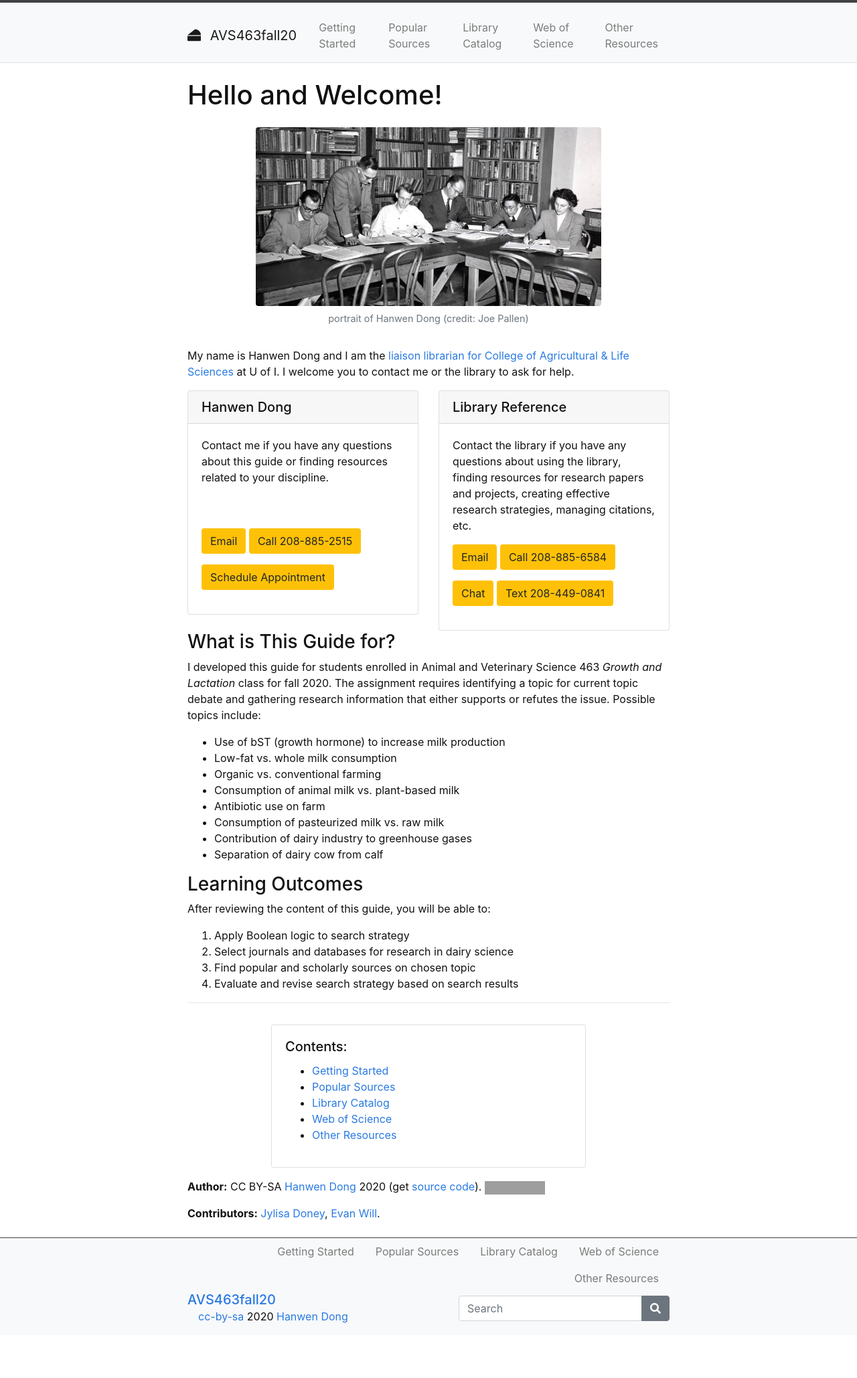
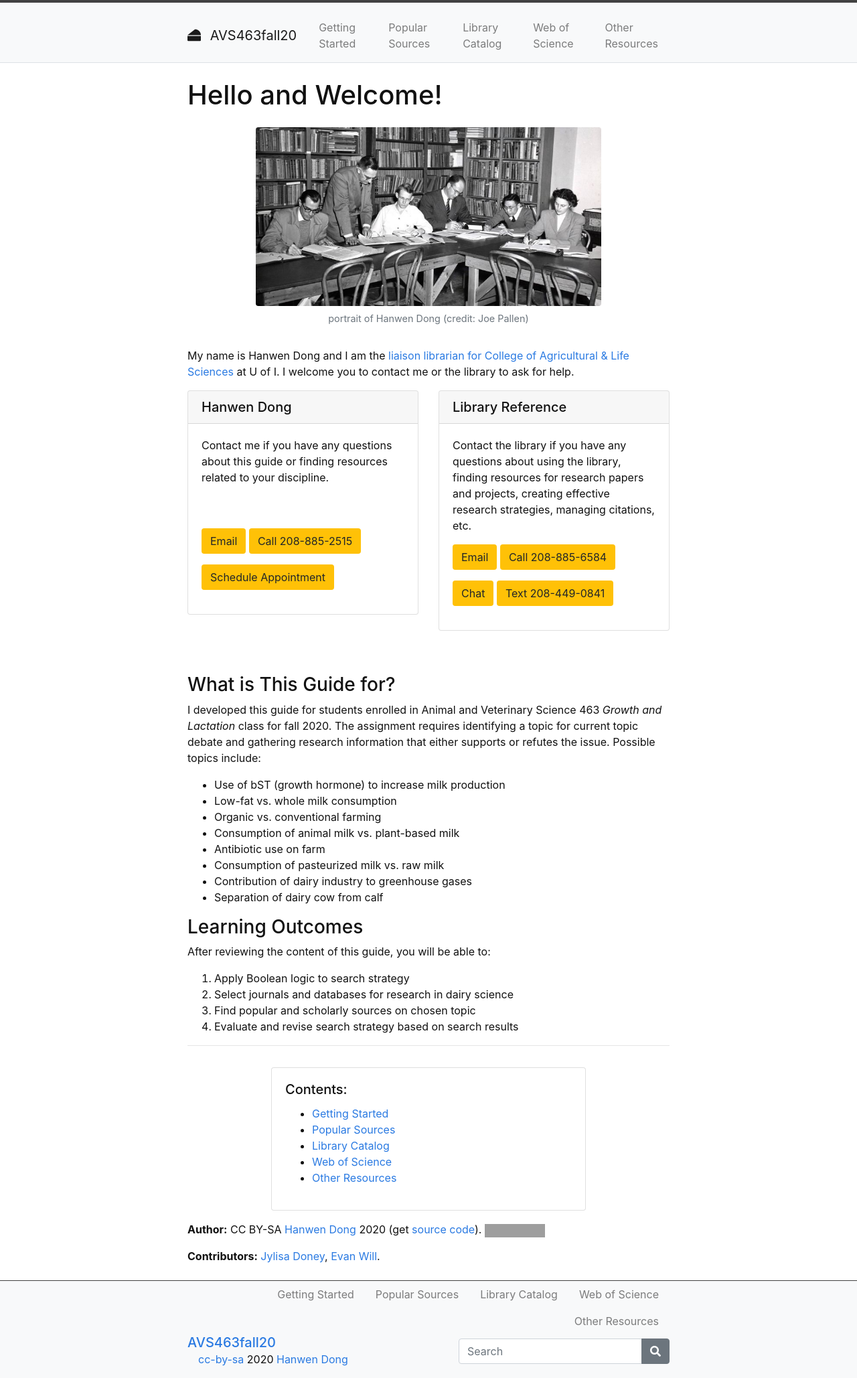
Before and after one commit to hanwendong1/AVS463-f20, a Jekyll site: the page built from index.md, in a window 1280 px wide. Shown: the whole page at 67% size. Built offline with Jekyll 4.4.1, drawn with Linux system fonts in a browser that asks for light colours; before the commit the page ends 1994 px from its top, so only the background shows below that; grey boxes are pictures that could not be loaded.

Commit message:
Update index.md

```diff
--- a/index.md
+++ b/index.md
@@ -38,7 +38,9 @@ My name is Hanwen Dong and I am the [liaison librarian for College of Agricultur
   </div>
 </div>
 
-
+ <p> <br />
+<br />
+</p>
 ### What is This Guide for?
 I developed this guide for students enrolled in Animal and Veterinary Science 463 *Growth and Lactation* class for fall 2020. The assignment requires identifying a topic for current topic debate and gathering research information that either supports or refutes the issue. Possible topics include:
 - Use of bST (growth hormone) to increase milk production
```
